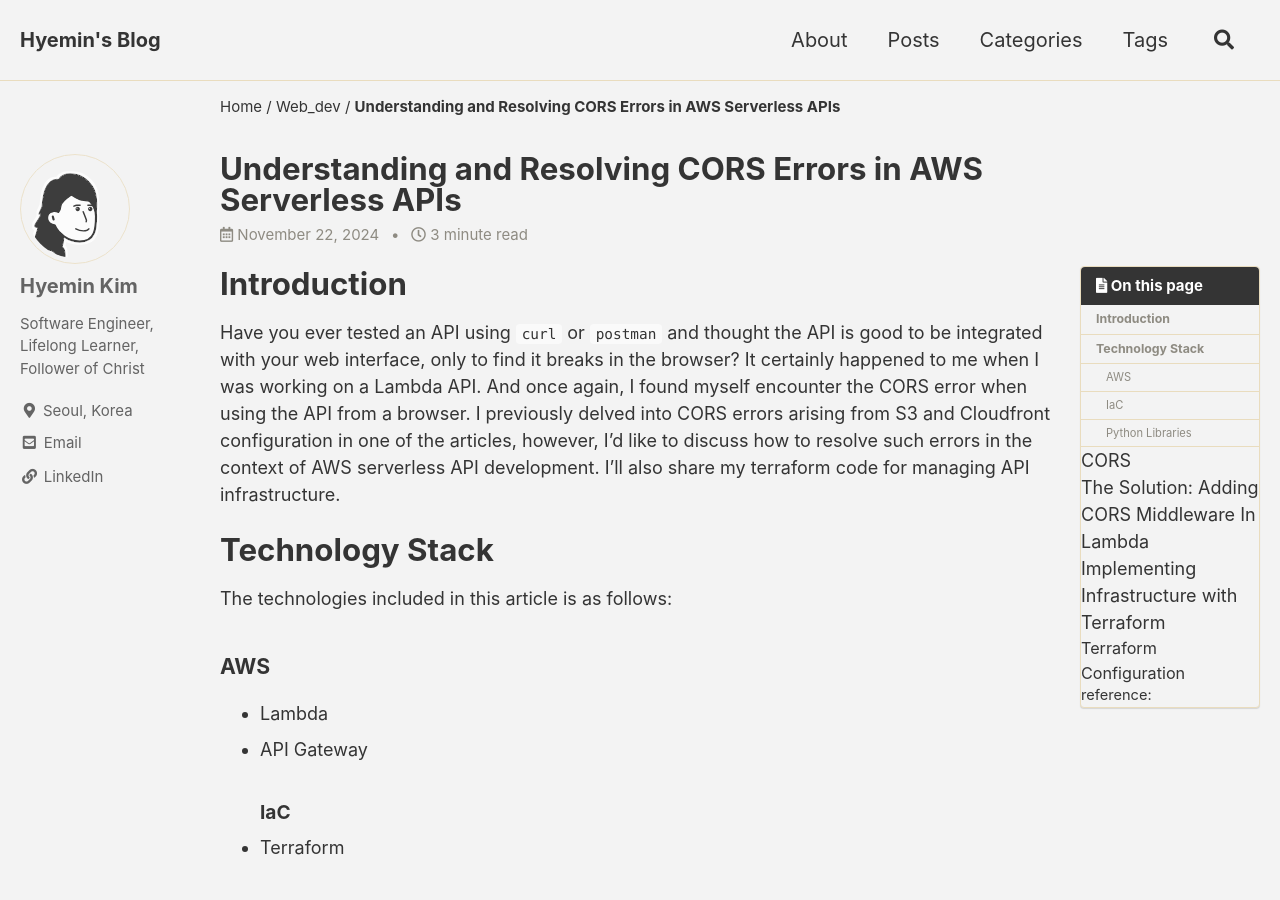
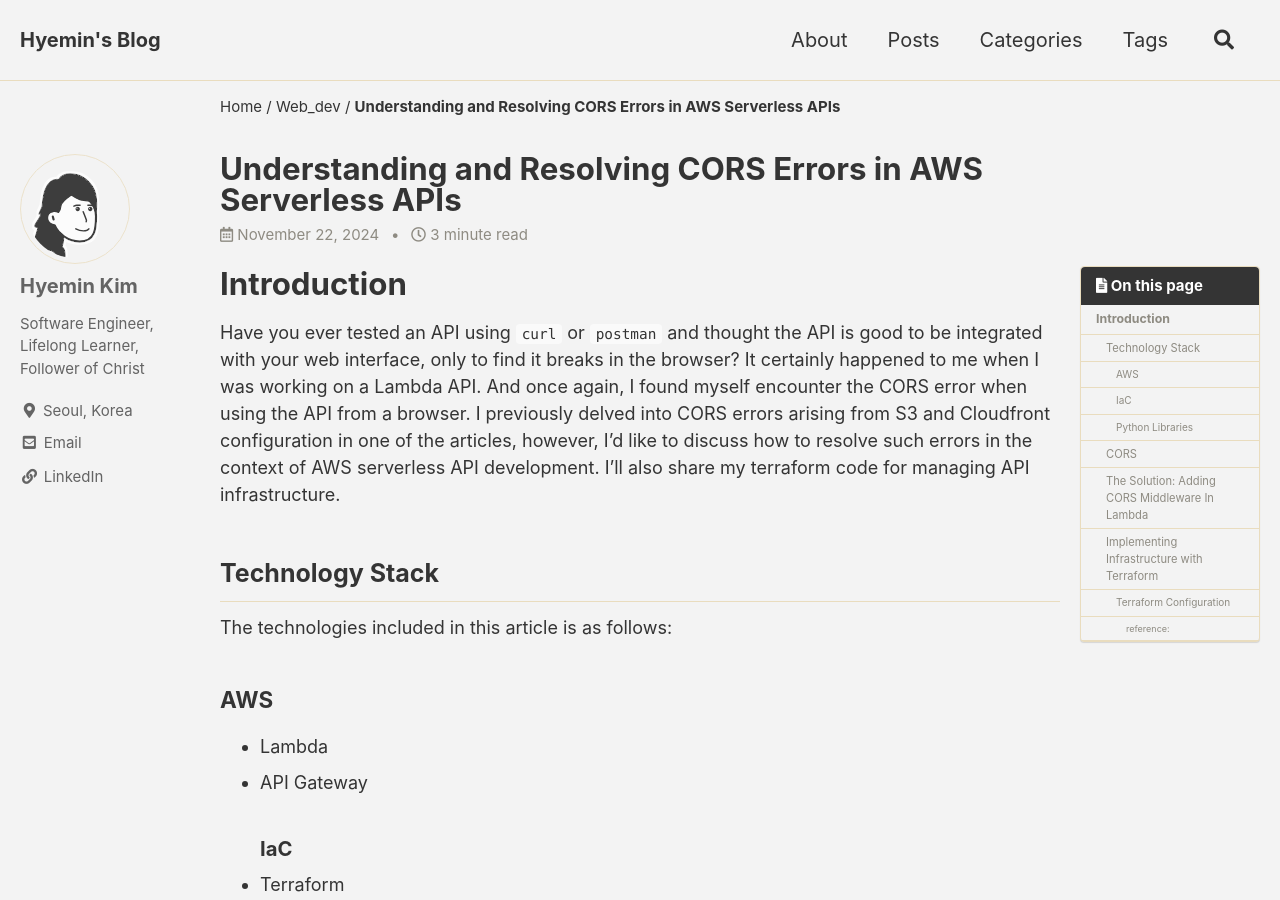
Before and after one commit to hkim-dev/hkim-dev.github.io, a Jekyll site: the page built from _posts/2024-11-22-Understanding and Resolving CORS Errors in AWS Serverless APIs.md, in a window 1280 px wide and 900 px high. Built offline with Jekyll 4.4.1, drawn with Linux system fonts in a browser that asks for light colours; cached includes are drawn as plain includes; comment, search, counter and statistics services are not loaded.

Commit message:
TOC issue

````diff
--- a/_posts/2024-11-22-Understanding and Resolving CORS Errors in AWS Serverless APIs.md
+++ b/_posts/2024-11-22-Understanding and Resolving CORS Errors in AWS Serverless APIs.md
@@ -14,20 +14,20 @@ toc_sticky: true
 # Introduction
 Have you ever tested an API using `curl` or `postman` and thought the API is good to be integrated with your web interface, only to find it breaks in the browser? It certainly happened to me when I was working on a Lambda API. And once again, I found myself encounter the CORS error when using the API from a browser. I previously delved into CORS errors arising from S3 and Cloudfront configuration in one of the articles, however, I'd like to discuss how to resolve such errors in the context of AWS serverless API development. I'll also share my terraform code for managing API infrastructure.
 
-# Technology Stack
+## Technology Stack
 The technologies included in this article is as follows:
 
-#### AWS
+### AWS
 - Lambda
 - API Gateway
-#### IaC
+### IaC
 - Terraform
-#### Python Libraries
+### Python Libraries
 - FastAPI
 - Magnum
 
 
-# CORS
+## CORS
 ![cors-error](/assets/images/cors-error.png)
 
 To put it simply, CORS errors essentially occur due to the [same-origin policy](https://developer.mozilla.org/en-US/docs/Web/Security/Same-origin_policy) that restricts cross-origin HTTP requests initiated from scripts. What is a cross-origin request? An example would be your frontend running on `http://localhost:3000` and using `fetch()` to access your backend API hosted at `https://api.example.com`.
@@ -37,7 +37,7 @@ Browsers make a `preflight` requests to the server with the cross-origin resourc
 An origin is the combination of protocol (http, https), domain (myapp.com, localhost, localhost.tiangolo.com), and port (80, 443, 8080).
 
 
-# The Solution: Adding CORS Middleware In Lambda
+## The Solution: Adding CORS Middleware In Lambda
 The fix was fairly simple: I needed to add CORS headers to API responses. Since I was using FastAPI for my Lambda function, I leveraged its built-in `CORSMiddleware`. Here's how to set it up:
 
 ```python
@@ -62,7 +62,7 @@ This middleware ensures that every response includes the appropriate CORS header
 While allow_origins=["*"] is useful during development, consider restricting origins to trusted domains in production for security reasons. For example: allow_origins=["https://myapp.com"].
 
 
-# Implementing Infrastructure with Terraform
+## Implementing Infrastructure with Terraform
 While the article mainly focuses on resolving CORS errors, understanding how to set up the Lambda function and API Gateway is crucial for a serverless API. Below is a detailed Terraform configuration for deploying a Lambda-based API using API Gateway.
 
 ### Terraform Configuration
````
